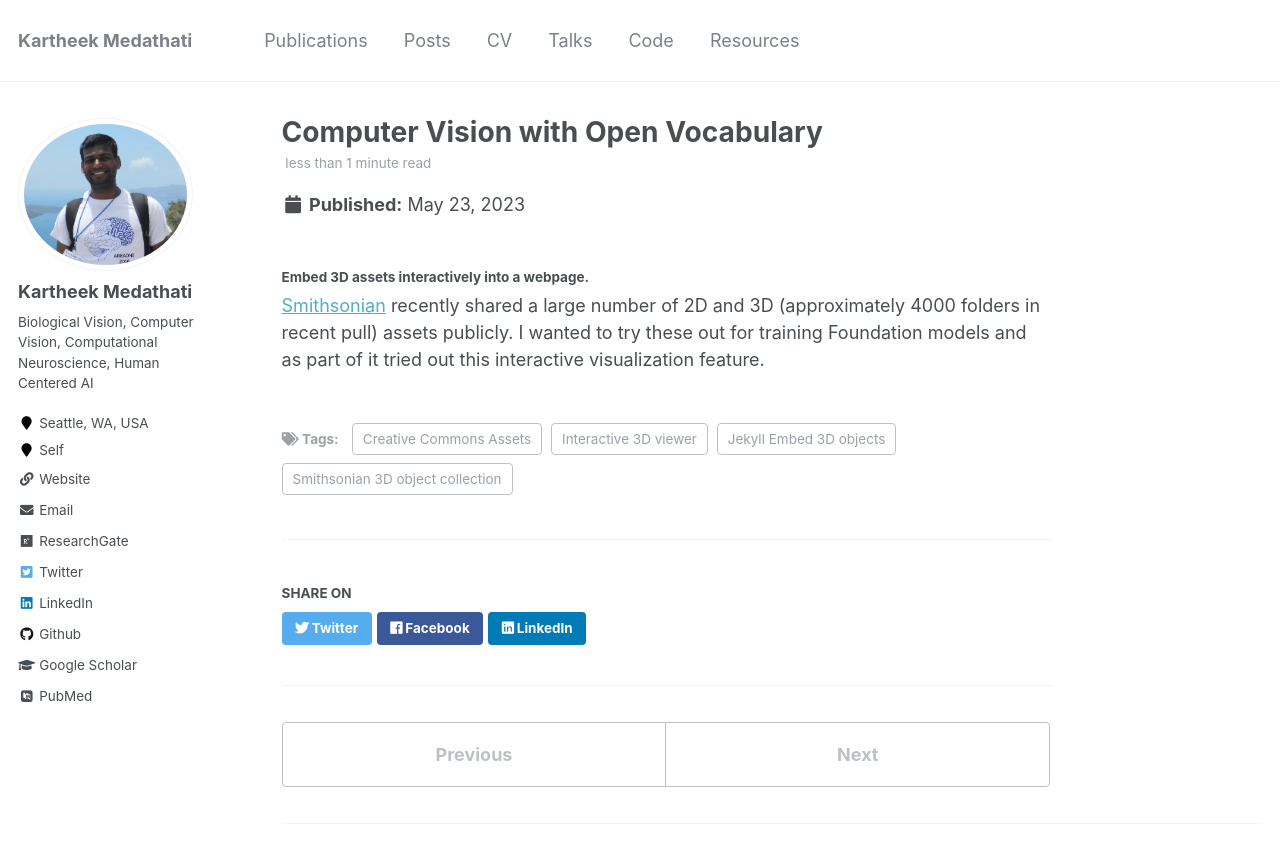
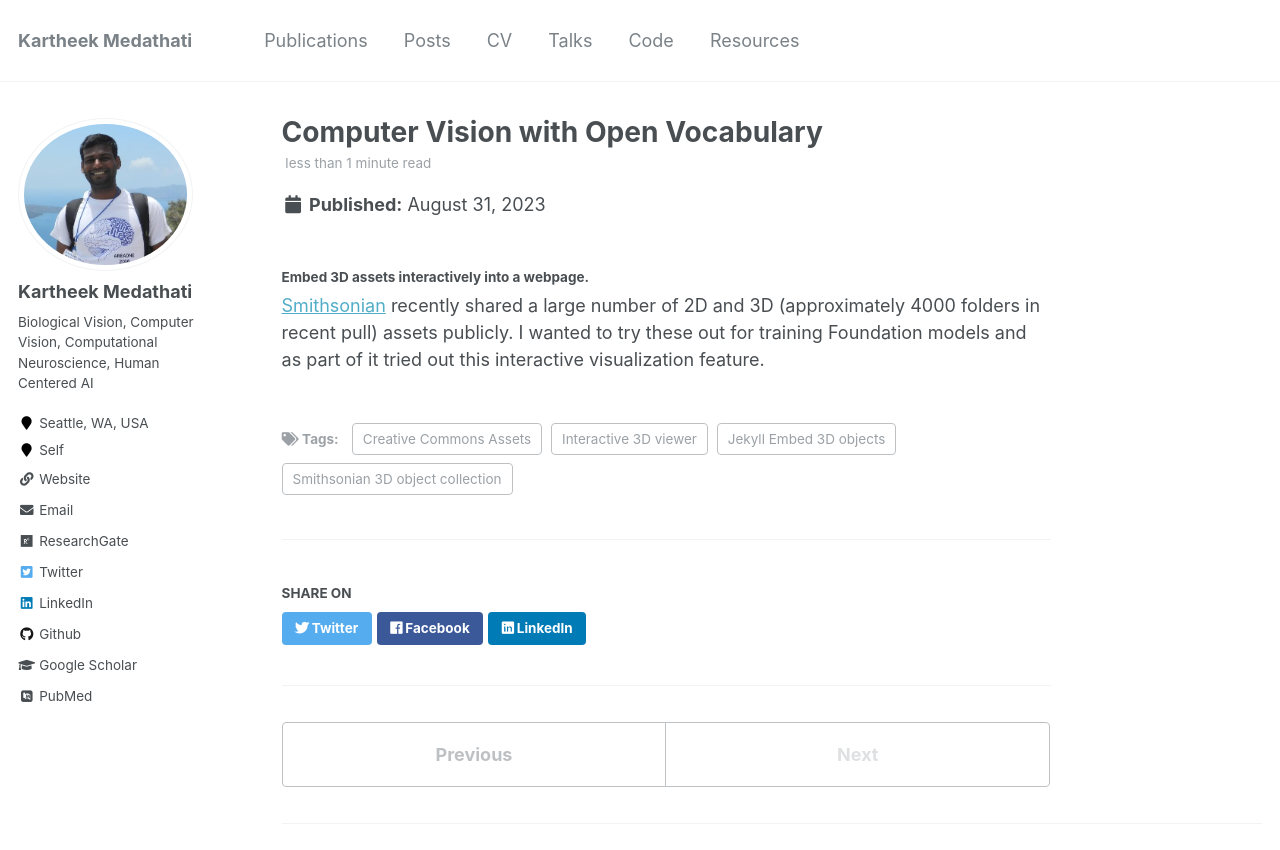
Before and after one commit to kartheekmedathati/kartheekmedathati.github.io, a Jekyll site: the page built from _posts/2023-08-31-embed-3D-blog-post-6.md, in a window 1280 px wide and 1344 px high. Shown: the top 850 px of the window. Built offline with Jekyll 4.4.1, drawn with Linux system fonts in a browser that asks for light colours; some web fonts are replaced.

```diff
--- a/_posts/2023-08-31-embed-3D-blog-post-6.md
+++ b/_posts/2023-08-31-embed-3D-blog-post-6.md
@@ -1,7 +1,7 @@
 ---
 title: 'Computer Vision with Open Vocabulary'
-date: 2023-05-23
-permalink: /posts/2023/05/blog-post-3/
+date: 2023-08-31
+permalink: /posts/2023/08/blog-post-6/
 tags:
   - Interactive 3D viewer
   - Smithsonian 3D object collection
```
